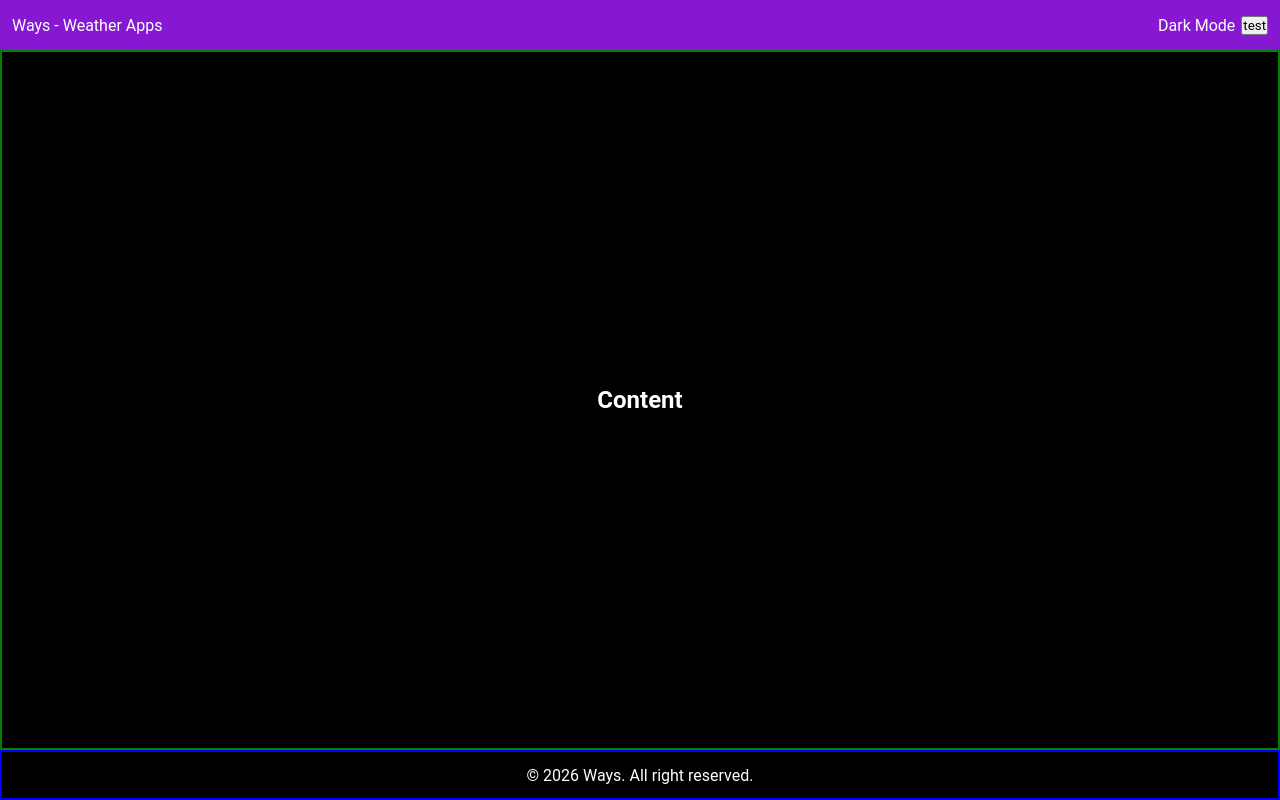
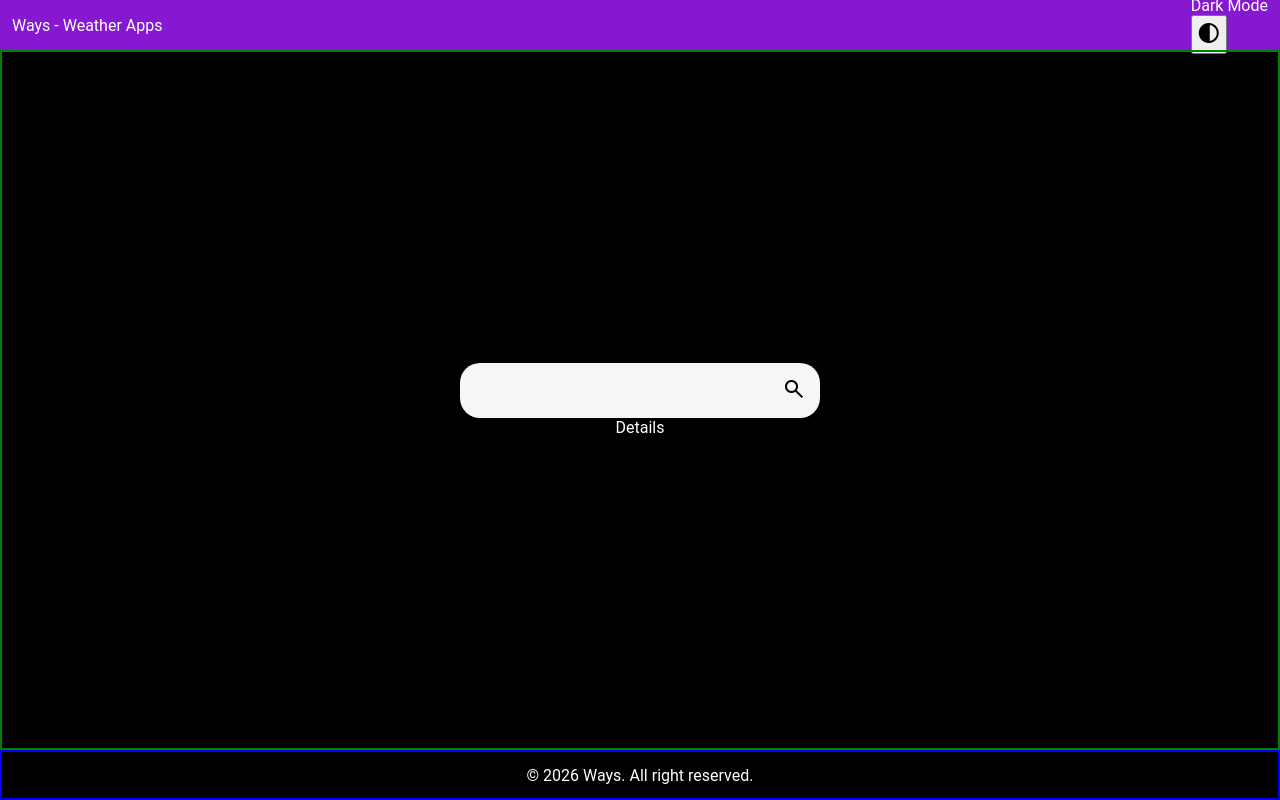
Before and after one commit to wahyu1337/weather-app, a website built with webpack: page src/template.html in a window 1280 px wide. Built offline with nearby package versions, Linux system fonts and the light colour scheme.

Commit message:
Update button icon & content
update every button icon from
darkmode and search button

the update also contain some logs message
the search button now console the input value

```diff
--- a/src/components/darkmode.js
+++ b/src/components/event-handler.js
@@ -1,8 +1,11 @@
+import logs from "./logs.js";
+
 // current mode state 1 = dark, 0 = light
 let currentDarkMode = true;
 
 // event listener
-export default function darkMode() {
+// darkmode
+function darkMode() {
     const darkmode = document.querySelector("#darkmode");
     // event listener
     darkmode.addEventListener("click", () => {
@@ -18,3 +21,13 @@ export default function darkMode() {
         }
     })
 }
+
+function searchBtn() {
+    const btnSearch = document.getElementById("btnSearch");
+    btnSearch.addEventListener("click", () => {
+        const inputValue = document.getElementById("input").value;
+        logs(inputValue);
+    });
+}
+
+export {darkMode, searchBtn};
--- /dev/null
+++ b/src/components/logs.js
@@ -0,0 +1,3 @@
+export default function logs(message){
+    console.log(message);
+}
--- a/src/index.js
+++ b/src/index.js
@@ -3,7 +3,7 @@ import "./style.css";
 import Header from "./pages/header.js";
 import Content from "./pages/content.js";
 import Footer from "./pages/footer.js";
-import darkMode from "./components/darkmode.js";
+import { darkMode, searchBtn} from "./components/event-handler.js";
 import { inputCity } from "./pages/content.js";
 
 // render
@@ -13,3 +13,4 @@ Footer("Ways");
 
 // for dark mode
 darkMode();
+searchBtn();
--- a/src/pages/content.js
+++ b/src/pages/content.js
@@ -1,25 +1,5 @@
-import getInfo from "../components/handler.js";
+import getInfo from "../components/response.js";
 
 export default function Content() {
-    // content parent
-    const content = document.querySelector("#content");
 
-    // content child
-    const contentTitle = document.createElement("h2");
-    contentTitle.textContent = "Content";
-    contentTitle.classList.add("content-title");
-
-    // append
-    content.appendChild(contentTitle);
 }
-
-async function inputCity () {
-    const city = prompt("Input your city or country name", "makassar");
-    if (city) {
-        const weatherData = await getInfo(city);
-        // console data city.
-        console.log("Weather Data received:", weatherData);
-    }
-}
-
-export {inputCity}
--- a/src/pages/header.js
+++ b/src/pages/header.js
@@ -1,33 +1,4 @@
 export default function Header() {
-    // header parent
-    const header = document.querySelector("#header");
-    // header child
-    // left header
-    const leftDiv = document.createElement("div");
-    leftDiv.classList.add("left-header");
-    // left header content
-    const title = document.createElement("p");
-    title.textContent = "Ways - Weather Apps";
-    title.style.color = "white";
-    // append left div
-    leftDiv.appendChild(title);
-
-
-    // right header
-    const rightDiv = document.createElement("div");
-    rightDiv.classList.add("right-header");
-    // right header content
-    const textMode = document.createElement("p");
-    textMode.textContent = "Dark Mode";
-    textMode.style.color = "white";
-    const darkMode = document.createElement("button");
-    darkMode.textContent = "test";
-    darkMode.id = "darkmode";
-    // append right div
-    rightDiv.appendChild(textMode);
-    rightDiv.appendChild(darkMode);
-
-    // append left - right header
-    header.appendChild(leftDiv);
-    header.appendChild(rightDiv);
+    const header = document.getElementById("header");
+    header.style.color = "white";
 }
--- a/src/style.css
+++ b/src/style.css
@@ -6,10 +6,18 @@
     font-family: "Roboto";
 }
 
+button {
+    padding: 4px;
+    cursor: pointer;
+}
+
+/* icon */
+
+
 #container {
     display: grid;
     height: 100vh;
-    grid-template-rows: 50px 1fr 50px;
+    grid-template-rows: minmax(20px, 50px) 1fr minmax(20px, 50px);
     color: white;
     background-color: black;
 }
@@ -35,11 +43,35 @@
     display: flex;
     justify-content: center;
     align-items: center;
+    flex-direction: column;
     border: 2px solid green;
 
     /* custom style */
+}
 
+#inputContent {
+    display: flex;
+    align-items: center;
+    background-color: #f6f6f6;
+    width: max-content;
+    padding: 10px;
+    border-radius: 20px;
 }
+
+#inputContent input, #inputContent button {
+    border: none;
+    padding: 4px;
+    background-color: #f6f6f6;
+}
+
+#inputContent input {
+    width: 300px;
+    color: #333333;
+    outline: none;
+    background: transparent;
+    flex: 1;
+}
+
 
 #footer {
     /* display set*/
--- a/src/template.html
+++ b/src/template.html
@@ -3,12 +3,33 @@
   <head>
     <meta charset="UTF-8" />
     <meta name="viewport" content="width=device-width, initial-scale=1.0" />
+    <link rel="stylesheet" href="https://fonts.googleapis.com/css2?family=Material+Symbols+Outlined:opsz,wght,FILL,GRAD@20..48,100..700,0..1,-50..200"/>
     <title>Weather App</title>
-  </head>
-  <body>
+    </head>
+    <body>
     <div id="container">
-      <div id="header"></div>
-      <div id="content"></div>
+      <div id="header">
+        <div id="left-header">
+          <p>Ways - Weather Apps</p>
+        </div>
+        <div id="right-header">
+          <p>Dark Mode</p>
+          <button id="darkmode">
+            <span class="material-symbols-outlined">contrast </span>
+          </button>
+        </div>
+      </div>
+      <div id="content">
+        <div id="inputContent">
+          <input type="text" name="input" id="input">
+          <button id="btnSearch">
+            <span class="material-symbols-outlined">search</span>
+          </button>
+        </div>
+        <div id="detailContent">
+          <p>Details</p>
+        </div>
+      </div>
       <footer id="footer"></footer>
     </div>
   </body>
```
Also changed, not shown: src/components/response.js (renamed from src/components/handler.js).
